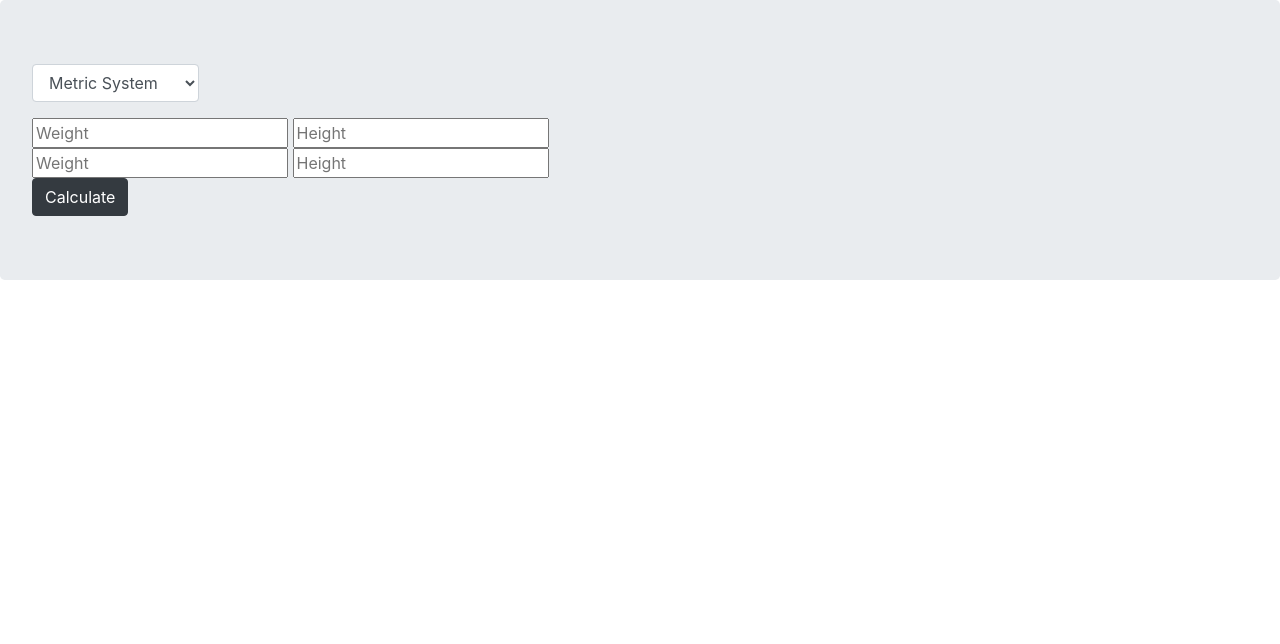
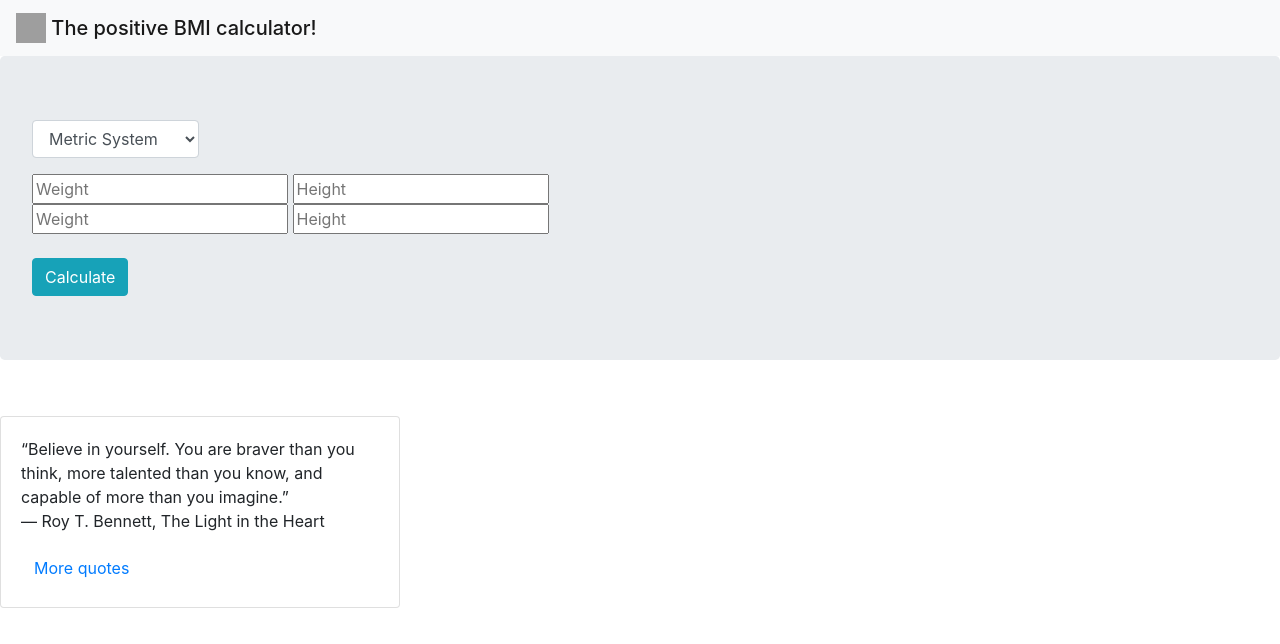
Before and after one commit to palhamel/BMI-Calculator, a website: page src/index.html in a window 1280 px wide. Drawn offline with nearby package versions, Linux system fonts and the light colour scheme; grey boxes are pictures that could not be loaded.

Commit message:
Modified Bootstrap and styling for index.html

```diff
--- a/src/index.html
+++ b/src/index.html
@@ -11,6 +11,11 @@
 </head>
 
 <body>
+        <nav class="navbar navbar-light bg-light">
+                <span class="navbar-brand mb-0 h1">
+                        <img src="https://i.imgur.com/ZtWyf1f.png" width="30" height="30" class="d-inline-block align-top" alt=""> The positive BMI calculator!</span>
+        </nav>
+
         <form id="calculate" class="jumbotron">
             <div class="form-group row">
                     <div class="col-auto">
@@ -19,7 +24,7 @@
                         <option value="imperial">Imperial System</option>
                         </select>
                     </div>
-                </div>
+            </div>
 
             <div id="metric-inputs">
                 <input type="text" id="weight-in-kgs" placeholder="Weight">
@@ -30,17 +35,25 @@
                     <input type="text" id="weight-in-lbs" placeholder="Weight">
                     <input type="text" id="height-in-in" placeholder="Height">
             </div>
-
-            <button type="submit" class="btn btn-dark" value="Calculate"> Calculate</button>
+            <br>
+            <button type="submit" class="btn btn-info" value="Calculate"> Calculate</button>
         </form>
-        <div>
+        <div class="col-auto">
             <span id="display_value"></span>
             <span id="display_message"></span>
         </div>
+        <br>
+        <div class="card" style="width: 25rem;">
+            <div class="card-body">
+                <p class="card-text">“Believe in yourself. You are braver than you think, more talented than you know, and capable of more than you imagine.”
+                <br> ― Roy T. Bennett, The Light in the Heart</p>
+                <a href="https://www.goodreads.com/quotes/tag/positive-thinking" class="btn btn-link">More quotes</a>
+            </div>
+         </div>
     </body>
 </html>
 
-    <script type="text/javascript">
+<script type="text/javascript">
 
         // When the page has loaded, we create a set of global variables holding elements that we will use
         // The attribute names speak for themselves
```
